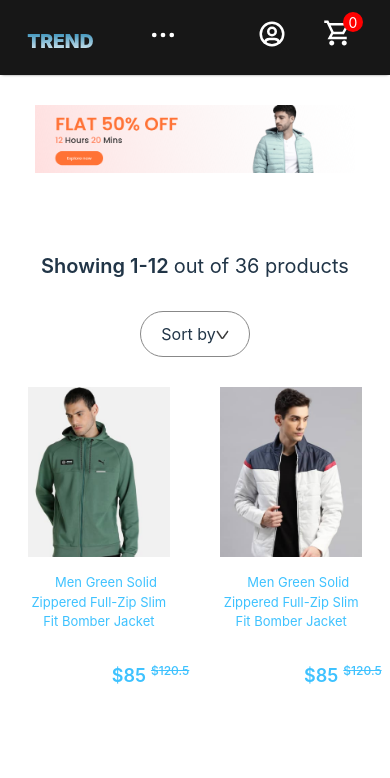
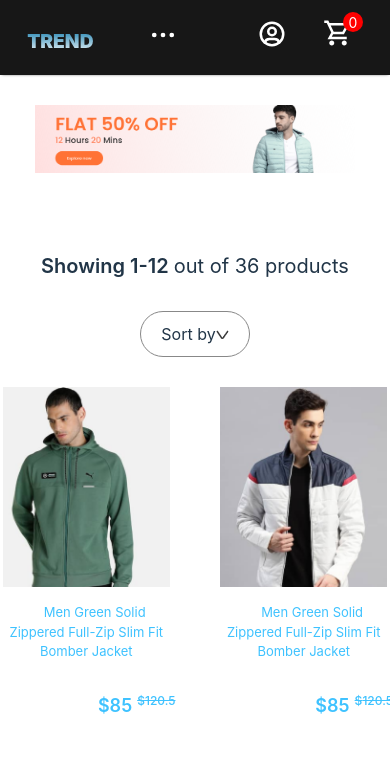
Before and after one commit to DontStopPrograming/e-commerce-clothing, a React (Vite) app: page /mens in a window 390 px wide. Shown: the top 778 px of the page. Built offline with nearby package versions, Linux system fonts and the light colour scheme.

Commit message:
fixed:ProductDisplay position of design v4

```diff
--- a/src/components/Item/item.css
+++ b/src/components/Item/item.css
@@ -80,7 +80,7 @@
 
     .item img {
         width: auto;
-        height: 170px !important;
+        height: 200px !important;
         display: block;
         object-fit: contain;
 
--- a/src/components/ProductDisplay/productDisplay.css
+++ b/src/components/ProductDisplay/productDisplay.css
@@ -142,7 +142,7 @@
     .productDisplay-right {
         margin: 0;
         padding: 0;
-        margin-left: -60%;
+        margin-left: -70%;
 
     }
 
```
